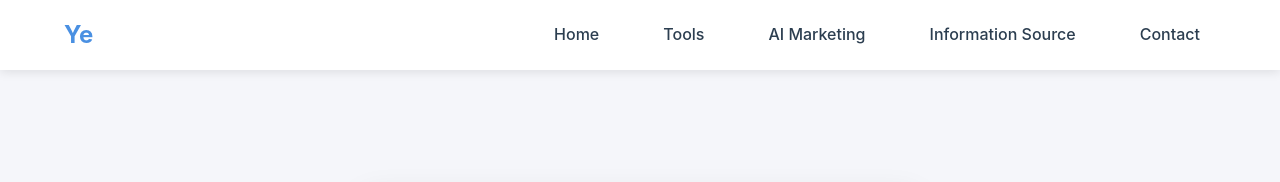
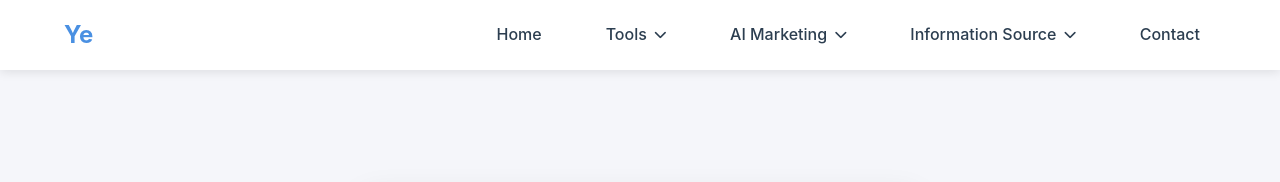
Before and after one commit to glowye/glowye.github.io, a website: page index.html in a window 1280 px wide. Shown: the top 182 px of the page. Drawn offline with Linux system fonts and the light colour scheme.

Commit message:
更新导航栏二级

```diff
--- a/css/style.css
+++ b/css/style.css
@@ -61,12 +61,24 @@ body {
     text-decoration: none;
     color: var(--text-color);
     font-weight: 500;
-    transition: color 0.3s ease;
+    transition: all 0.3s ease;
     padding: 0.5rem 1rem;
+    display: flex;
+    align-items: center;
+    gap: 0.5rem;
+}
+
+.nav-item > a i {
+    font-size: 0.8em;
+    transition: transform 0.3s ease;
 }
 
 .nav-item:hover > a {
     color: var(--primary-color);
+}
+
+.nav-item.has-submenu:hover > a i {
+    transform: rotate(-180deg);
 }
 
 .submenu {
@@ -81,9 +93,10 @@ body {
     visibility: hidden;
     transform: translateY(-10px);
     transition: all 0.3s ease;
+    z-index: 1000;
 }
 
-.nav-item:hover .submenu {
+.nav-item.has-submenu:hover .submenu {
     opacity: 1;
     visibility: visible;
     transform: translateY(0);
--- a/index.html
+++ b/index.html
@@ -16,25 +16,25 @@
         <div class="nav-brand">Ye</div>
         <div class="nav-links">
             <div class="nav-item">
-                <a href="#home" class="active">Home</a>
+                <a href="#home">Home</a>
             </div>
-            <div class="nav-item">
-                <a href="#tools">Tools</a>
+            <div class="nav-item has-submenu">
+                <a href="#tools">Tools <i class="fas fa-chevron-down"></i></a>
                 <div class="submenu">
                     <a href="#livestream">Livestream</a>
                     <a href="#social-media">Social Media</a>
                 </div>
             </div>
-            <div class="nav-item">
-                <a href="#ai-marketing">AI Marketing</a>
+            <div class="nav-item has-submenu">
+                <a href="#ai-marketing">AI Marketing <i class="fas fa-chevron-down"></i></a>
                 <div class="submenu">
                     <a href="#script">Script</a>
                     <a href="#picture">Picture</a>
                     <a href="#video">Video</a>
                 </div>
             </div>
-            <div class="nav-item">
-                <a href="#information-source">Information Source</a>
+            <div class="nav-item has-submenu">
+                <a href="#information-source">Information Source <i class="fas fa-chevron-down"></i></a>
                 <div class="submenu">
                     <a href="#tts">TTS</a>
                 </div>
```
